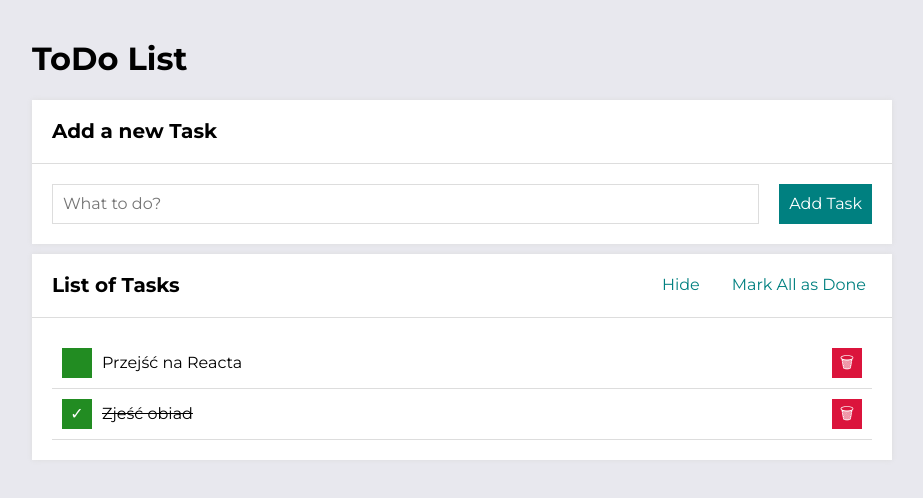
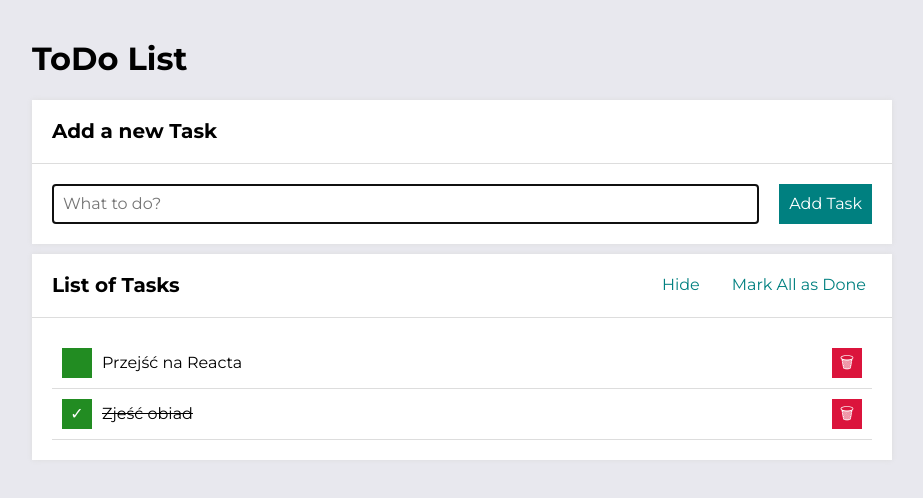
Before and after one commit to TheRitual/Simple-Todo-List, a React (Create React App) app: page / in a window 1280 px wide. Shown: the top 498 px of the page, without its empty margins (178-1101 px from the left). Built offline with nearby package versions, Linux system fonts and the light colour scheme.

Commit message:
added key ID in list and autofocus in "what to do?" input

```diff
--- a/src/Form/index.js
+++ b/src/Form/index.js
@@ -2,7 +2,7 @@ import "./style.css";
 
 const Form = () => (
     <form className="form">
-        <input className="form__input" placeholder="What to do?" />
+        <input className="form__input" autoFocus placeholder="What to do?" />
         <button className="form__button">Add Task</button>
     </form>
 );
--- a/src/Tasks/index.js
+++ b/src/Tasks/index.js
@@ -3,7 +3,7 @@ import "./style.css";
 const Tasks = (props) => (
     <ul className="tasks">
         {props.tasks.map(task => (
-            <li className={`tasks__item${task.done && props.hideDoneTasks ? " tasks__item--hidden" : ""}`}>
+            <li key={task.id} className={`tasks__item${task.done && props.hideDoneTasks ? " tasks__item--hidden" : ""}`}>
 
                 <button className="tasks__button tasks__button--toggleDone">
                 {task.done ? '✓' : ''}
```
